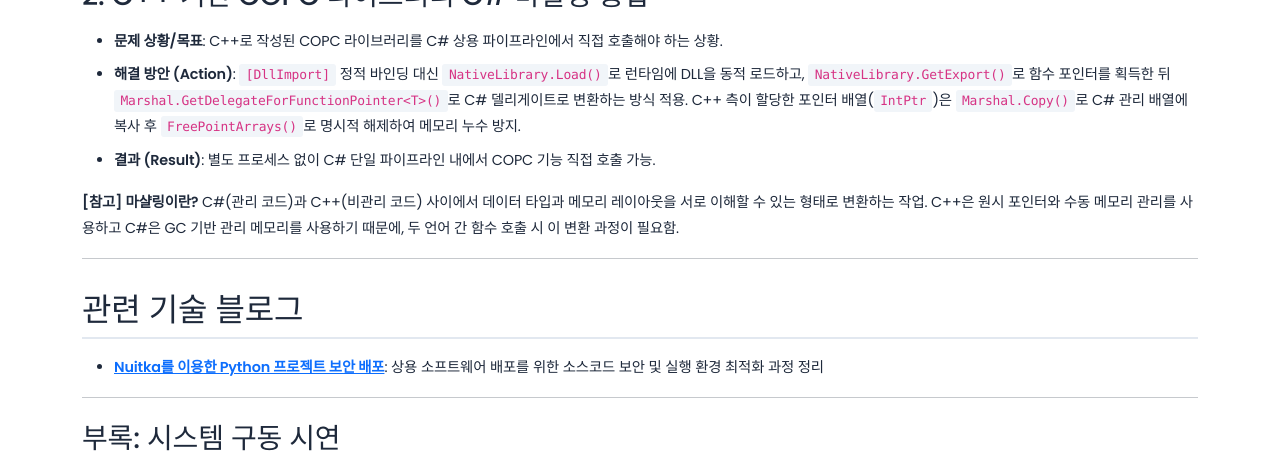
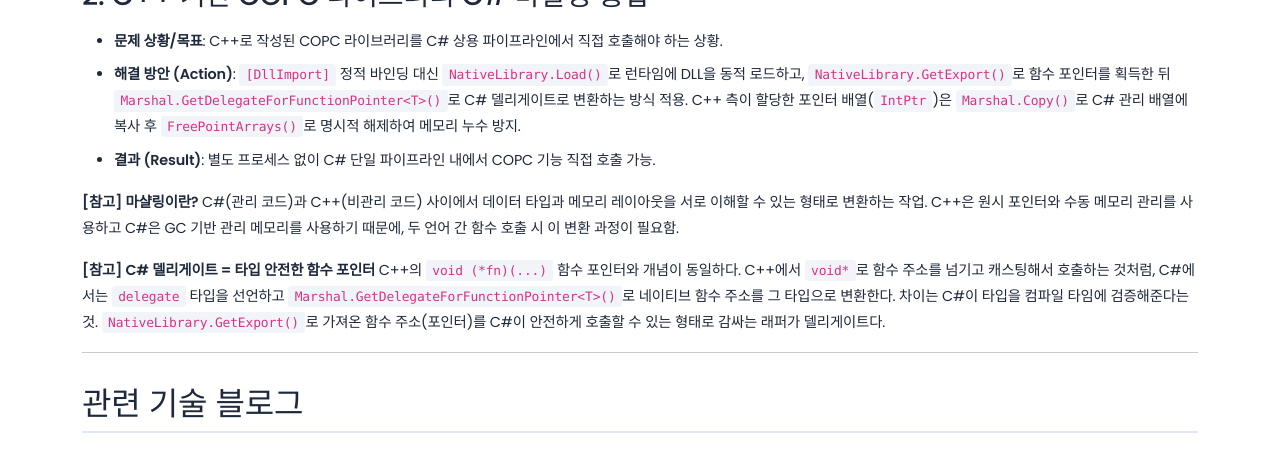
Before and after one commit to jinwoo-Sync/jinwoo-Sync.github.io, a Jekyll site: the page built from _projects/indonesia_gis.md, in a window 1280 px wide and 900 px high, scrolled down 1105 px, cut to the strip 0-452 px from the top of the window. Built offline with Jekyll 4.4.1, drawn with Linux system fonts in a browser that asks for light colours.

Commit message:
c# 델리게이트 추가

```diff
--- a/_projects/indonesia_gis.md
+++ b/_projects/indonesia_gis.md
@@ -36,6 +36,9 @@ order: 1
 > **[참고] 마샬링이란?**
 > C#(관리 코드)과 C++(비관리 코드) 사이에서 데이터 타입과 메모리 레이아웃을 서로 이해할 수 있는 형태로 변환하는 작업. C++은 원시 포인터와 수동 메모리 관리를 사용하고 C#은 GC 기반 관리 메모리를 사용하기 때문에, 두 언어 간 함수 호출 시 이 변환 과정이 필요함.
 
+> **[참고] C# 델리게이트 = 타입 안전한 함수 포인터**
+> C++의 `void (*fn)(...)` 함수 포인터와 개념이 동일하다. C++에서 `void*`로 함수 주소를 넘기고 캐스팅해서 호출하는 것처럼, C#에서는 `delegate` 타입을 선언하고 `Marshal.GetDelegateForFunctionPointer<T>()`로 네이티브 함수 주소를 그 타입으로 변환한다. 차이는 C#이 타입을 컴파일 타임에 검증해준다는 것. `NativeLibrary.GetExport()`로 가져온 함수 주소(포인터)를 C#이 안전하게 호출할 수 있는 형태로 감싸는 래퍼가 델리게이트다.
+
 ---
 
 ## 관련 기술 블로그
```
